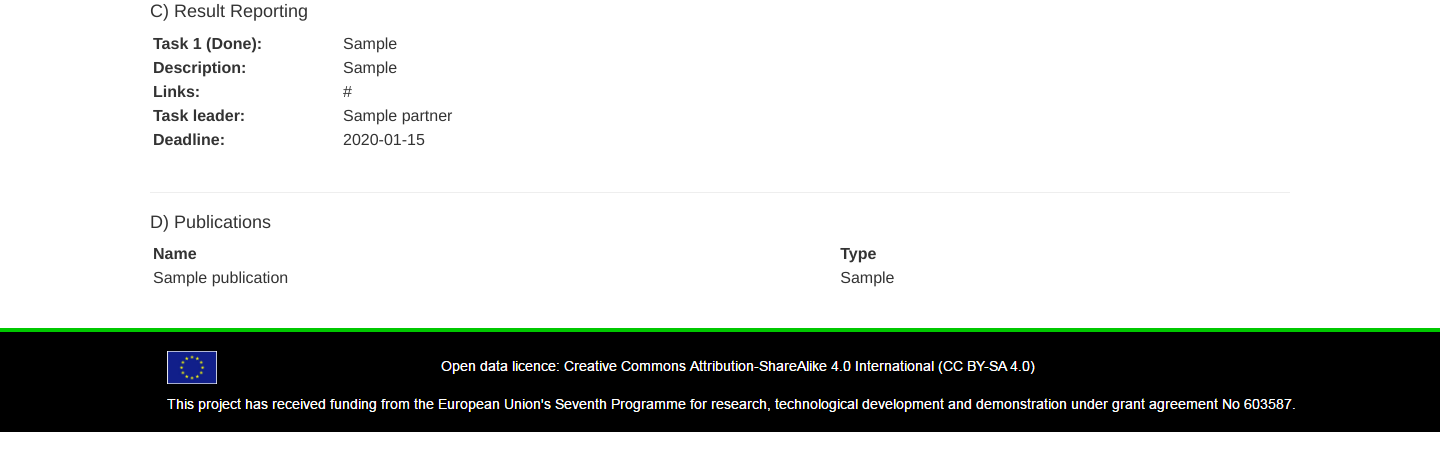
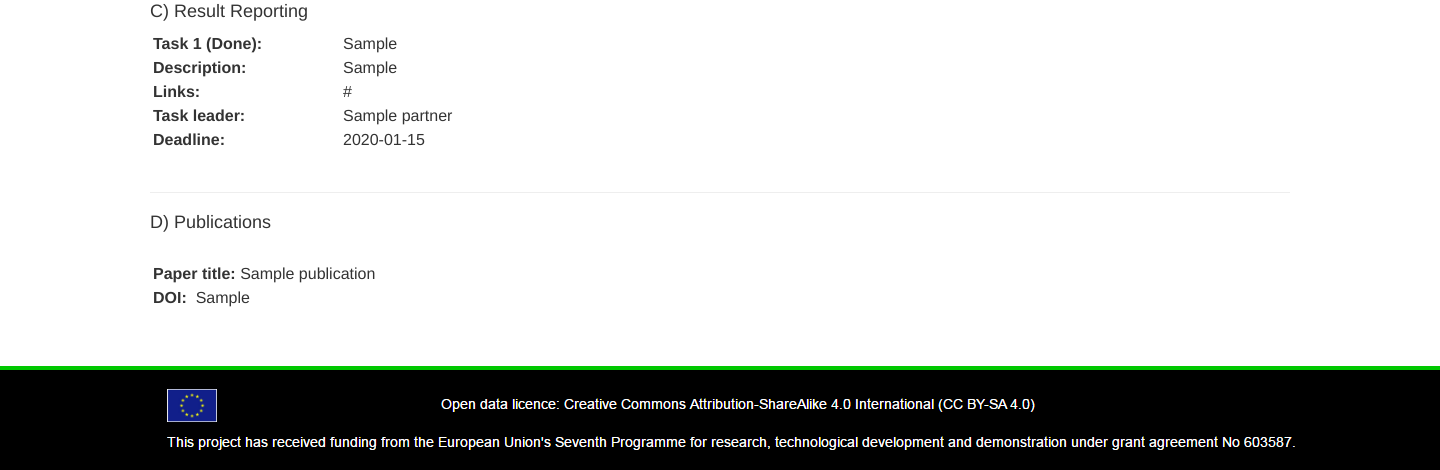
Before and after one commit to switchonproject/sip-html5-protocol-tool, a Django app: page /view/1/ in a window 1440 px wide. Shown: the part 1085-1555 px from the top of the page. Before the commit the page ends 1517 px from the top, so only its background shows below. Run offline with Django 3.2, Linux system fonts and the light colour scheme; tables that the repository leaves empty hold one stand-in row (values such as "Sample post"); parts of the project's set-up code (start-up, migrations or seed data) failed here and were passed over; some libraries are stand-ins or nearby versions.

Commit message:
Publications update DOI/papertitle

```diff
--- a/protocoltool/PDFexport.py
+++ b/protocoltool/PDFexport.py
@@ -225,8 +225,8 @@ def createPDF(datasetID):
         publicationName = Paragraph('{}'.format(publication.name), styles['default'])
         publicationType = Paragraph('{}'.format(publication.type), styles['default'])
 
-        data = [[Paragraph('Name:', styles['label']), publicationName],
-           [Paragraph('Type:', styles['label']), Paragraph(publication.type, styles['default'])]]
+        data = [[Paragraph('Paper Title:', styles['label']), publicationName],
+           [Paragraph('DOI:', styles['label']), Paragraph(publication.type, styles['default'])]]
 
         t=Table(data, hAlign='LEFT', colWidths=[4 * cm, 12 * cm])
         t.setStyle(TableStyle([('VALIGN',(0,0),(-1,-1),'TOP')]))
--- a/protocoltool/models.py
+++ b/protocoltool/models.py
@@ -35,8 +35,8 @@ class Publication(models.Model):
     def __unicode__(self):
         return self.name
 
-    name = models.CharField(max_length=100)
-    type = models.CharField(max_length=100)
+    name = models.CharField(max_length=250) # Paper title
+    type = models.CharField(max_length=250) # DOI
 
     # Foreing Keys
     dataset = models.ForeignKey(BasicDataset)
--- a/protocoltool/static/javascript/form.js
+++ b/protocoltool/static/javascript/form.js
@@ -18,7 +18,6 @@ $(document).ready(function(){
                 // set fields to valid
                 $('#id_publication_name').removeClass('error');
                 $('#id_publication_type').removeClass('error');
-
                 $('#id_publication_name').val(existingPublications[i].name);
                 $('#id_publication_type').val(existingPublications[i].type);
 
--- a/protocoltool/static/javascript/functions.js
+++ b/protocoltool/static/javascript/functions.js
@@ -314,8 +314,7 @@ function refreshPublications(){
     $("#publicationTable tbody tr").remove();
 
     for (i = 0; i < arrayLength; i++) {
-        $("#publicationTable > tbody").append('<tr class="publicationRow"><td class="col-md-8 publicationname">' + existingPublications[i].name +
-        '<td class="col-md-3">' + existingPublications[i].type + '</td>' + '</tr>');
+        $("#publicationTable > tbody").append('<tr class="publicationRow"><td class="col-md-8 publicationname">' + existingPublications[i].name + '</td>' + '</tr>');
     }
 }
 
--- a/protocoltool/templates/protocoltool/form.html
+++ b/protocoltool/templates/protocoltool/form.html
@@ -532,8 +532,7 @@
                             <table id="publicationTable" class="table table-hover table-striped">
                                 <thead>
                                     <tr>
-                                        <th class="col-md-8"><strong>Name</strong></th>
-                                        <th class="col-md-3"><strong>Type</strong></th>
+                                        <th class="col-md-8"><strong>Paper title</strong></th>
                                     </tr>
                                 </thead>
                                 <tbody>
--- a/protocoltool/templates/protocoltool/protocoloverview.html
+++ b/protocoltool/templates/protocoltool/protocoloverview.html
@@ -277,12 +277,14 @@
                 <div class="panel-footer clearfix">
 
                     <form class="form-inline pull-left" action="mailto:switchon.vwsl@gmail.com">
+                        {% csrf_token %}
                         <button type="submit" title="Send feedback on the tool" class="btn btn-default pull-left btn-space">
                                 <i class="glyphicon glyphicon-envelope"></i>&nbsp&nbspFeedback
                         </button>
                     </form>
 
                     <form class="form-inline pull-left" action="../../admin/">
+                        {% csrf_token %}
                         <button type="submit" title="Manage user accounts if you have administrator rights" class="btn btn-default pull-left btn-space">
                             <i class="fa fa-user"></i>&nbsp&nbspAdmin
                         </button>
--- a/protocoltool/templates/protocoltool/useradmin.html
+++ b/protocoltool/templates/protocoltool/useradmin.html
@@ -172,6 +172,7 @@
              <div class="row">
                  <div class="col-md-6">
                      <form role="form" action="../../participate">
+                         {% csrf_token %}
                          <button type="submit" class="btn-lg btn-primary pull-right">Done</button>
                      </form>
                  </div>
--- a/protocoltool/templates/protocoltool/viewprotocol.html
+++ b/protocoltool/templates/protocoltool/viewprotocol.html
@@ -201,13 +201,17 @@
             <div class="row">
                 <div class="col-md-10">
                     <table id="publicationTable" table-border="0">
-                        <th class="col-md-8 infotext"><strong>Name</strong></th>
-                        <th class="col-md-3 infotext"><strong>Type</strong></th>
-                        <tbody>
+                        <th class="col-md-8 infotext"></th>
+                         <tbody>
                          {% for publication in publications %}
                             <tr>
-                                <td class="col-md-8 infotext">{{ publication.name }}</td>
-                                <td class="col-md-3 infotext">{{ publication.type }}</td>
+                                <td class="col-md-8 infotext"><strong>Paper title:</strong> {{ publication.name }}</td>
+                            </tr>
+                            <tr>
+                                <td class="col-md-8 infotext"><strong>DOI: </strong> {{ publication.type }}</td>
+                            </tr>
+                            <tr>
+                                <td><br></td>
                             </tr>
                          {% endfor %}
                         </tbody>
```
Also changed, not shown: protocoltool/forms.py (+6 -3 lines), protocoltool/migrations/0028_auto_20170201_0947.py (added).
